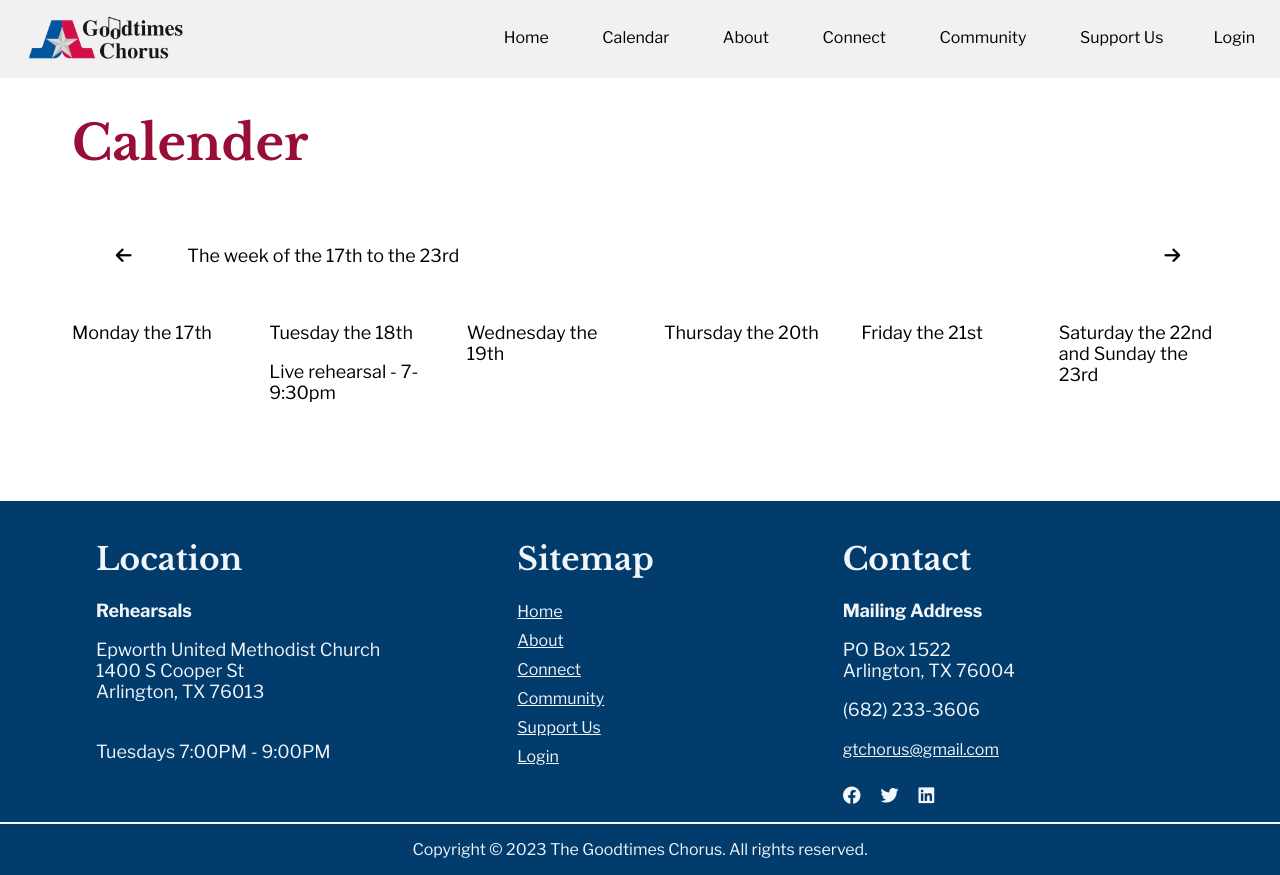
After one commit to uta-tsw0306/ctec-4350-goodtimes-redesign, a PHP site: page /calender.php in a window 1280 px wide. The commit adds this page. Run offline with PHP 8.4, Linux system fonts and the light colour scheme; some libraries are stand-ins or nearby versions.

Commit message:
Add files via upload

```diff
--- /dev/null
+++ b/calender.php
@@ -0,0 +1,85 @@
+<?php
+	  include("dbconn.inc.php");
+      include ("shared_session.php");
+      include ('shared.inc.php');
+?>
+
+<!doctype html>
+    <html>
+        <head>
+            <meta charset="utf-8">
+            <meta name="viewport" content="width=device-width, initial-scale=1, shrink-to-fit=no">
+            <meta name="keywords" content="">
+            <meta name="description" content="">
+            <meta name="author" content="Web Wise Media">
+
+            <title>Photos | Goodtimes Chorus</title>
+
+            <link rel="stylesheet" href="style.css">
+
+            <script src="https://kit.fontawesome.com/403c2f4f58.js" crossorigin="anonymous"></script>
+
+
+        </head>
+
+        <body>
+         <?php
+        if(is_session_started() === FALSE || empty($_SESSION['access'])){echo $basicNav;}
+        else if ($_SESSION['access'] == true){
+            $thisUID = $_SESSION['UID'];
+            $thisUserAdmin = $_SESSION['Admin'];
+            if($thisUserAdmin){echo $adminNav;}
+            else {echo $loggedInNav;}
+        }else {echo $basicNav;}
+        ?>
+            <main>
+                <div class="container">
+                    <div class="row">
+                        <div class="col-xs-12">
+                            <h1>Calender</h1>
+                        </div>
+                    </div>
+
+                    <div class="row centerImage">
+                        <div class="col-lg-1">
+                            <span class="fa-solid fa-arrow-left"></span>
+                        </div>
+                        <div class="col-lg-10">
+                            <p>The week of the 17th to the 23rd</p>
+                        </div>
+
+                        <div class="col-lg-1 leftArrow">
+                            <span class="fa-solid fa-arrow-right"></span>
+                        </div>
+                    </div>
+
+                    <div class="row">
+                      <div class='col-xs-12 col-lg-2 dayBG'>
+                       <p>Monday the 17th</p>
+                      </div>
+                      <div class='col-xs-12 col-lg-2 dayBG'>
+                       <p>Tuesday the 18th</p>
+                       <p>Live rehearsal - 7-9:30pm</p>
+                      </div>
+                      <div class='col-xs-12 col-lg-2 dayBG'>
+                       <p>Wednesday the 19th</p>
+                      </div>
+                      <div class='col-xs-12 col-lg-2 dayBG'>
+                       <p>Thursday the 20th</p>
+                      </div>
+                      <div class='col-xs-12 col-lg-2 dayBG'>
+                       <p>Friday the 21st</p>
+                      </div>
+                      <div class='col-xs-12 col-lg-2 dayBG'>
+                       <p>Saturday the 22nd and Sunday the 23rd</p>
+                      </div>
+                    </div>
+                </div>
+            </main>
+
+            <?php echo $footer; ?>
+
+            <?php echo $js; ?>
+
+        </body>
+    </html>
--- a/style.css
+++ b/style.css
@@ -765,9 +765,21 @@ form div label:first-of-type {display: inline-block; width: 250px; text-align: r
     padding: 20px;
 }
 
+.spreadIcons{
+    display: flex;
+    justify-content: space-between;
+    align-items: center;
+    padding: 20px;
+    margin: 10px;
+}
+
 .width100{
     width: 100%;
     height: 28vw;
     padding: 10px;
 }
+
+.width20{
+    width: 20%;
+}
 /* End Photo page styles */
```
Also changed, not shown: 1 other file.
